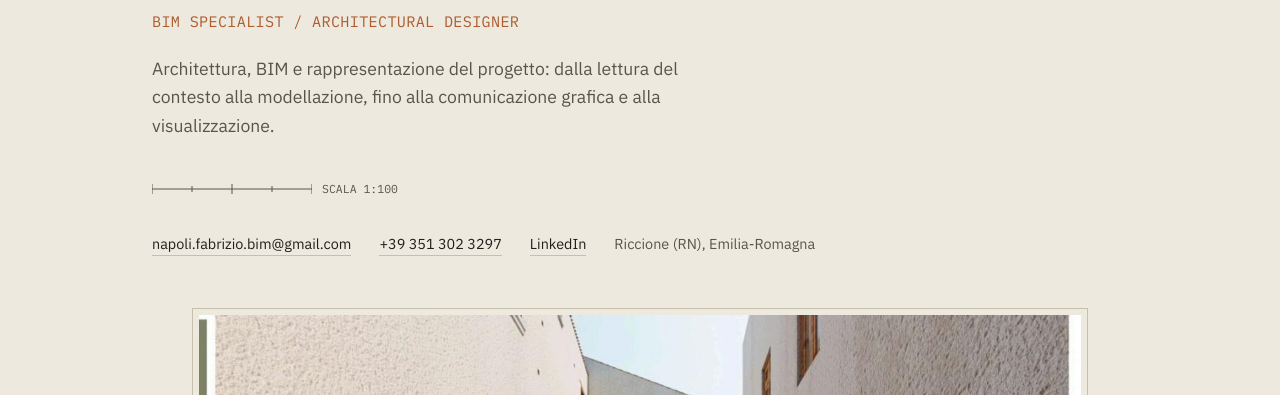
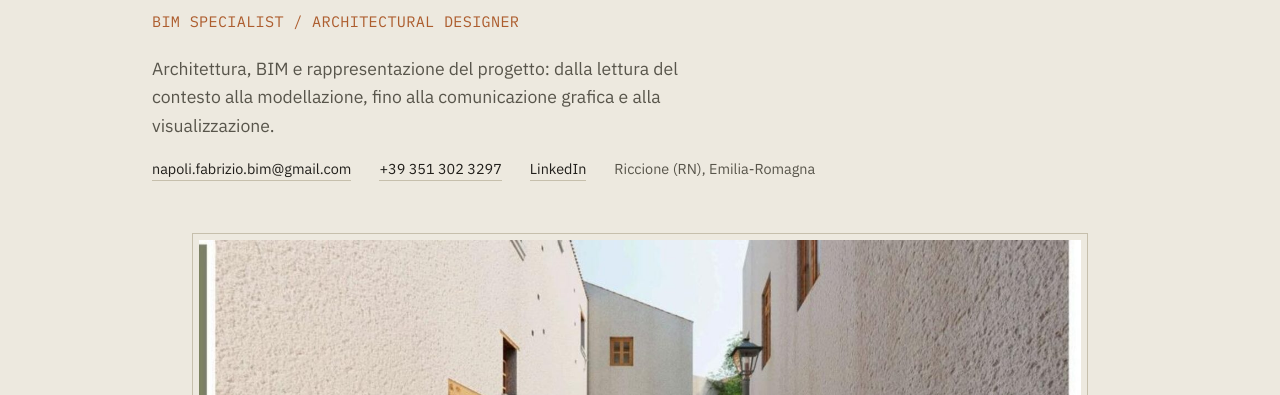
Before and after one commit to napoli-fabrizio-bim/portfolio, a plain HTML site: page index.html in a window 1280 px wide. Shown: the part 405-800 px from the top of the page. Drawn offline with Linux system fonts and the light colour scheme.

Commit message:
Update index.html

```diff
--- a/index.html
+++ b/index.html
@@ -466,18 +466,6 @@
 
   <p class="lede">Architettura, BIM e rappresentazione del progetto: dalla lettura del contesto alla modellazione, fino alla comunicazione grafica e alla visualizzazione.</p>
 
-  <div class="scale-bar">
-    <svg width="160" height="14" viewBox="0 0 160 14">
-      <line x1="0" y1="7" x2="160" y2="7" stroke="#58554B" stroke-width="1"/>
-      <line x1="0" y1="2" x2="0" y2="12" stroke="#58554B" stroke-width="1"/>
-      <line x1="40" y1="4" x2="40" y2="10" stroke="#58554B" stroke-width="1"/>
-      <line x1="80" y1="2" x2="80" y2="12" stroke="#58554B" stroke-width="1"/>
-      <line x1="120" y1="4" x2="120" y2="10" stroke="#58554B" stroke-width="1"/>
-      <line x1="160" y1="2" x2="160" y2="12" stroke="#58554B" stroke-width="1"/>
-    </svg>
-    <span>SCALA 1:100</span>
-  </div>
-
   <div class="contact-row">
     <a href="mailto:napoli.fabrizio.bim@gmail.com">napoli.fabrizio.bim@gmail.com</a>
     <a href="tel:+393513023297">+39 351 302 3297</a>
```
